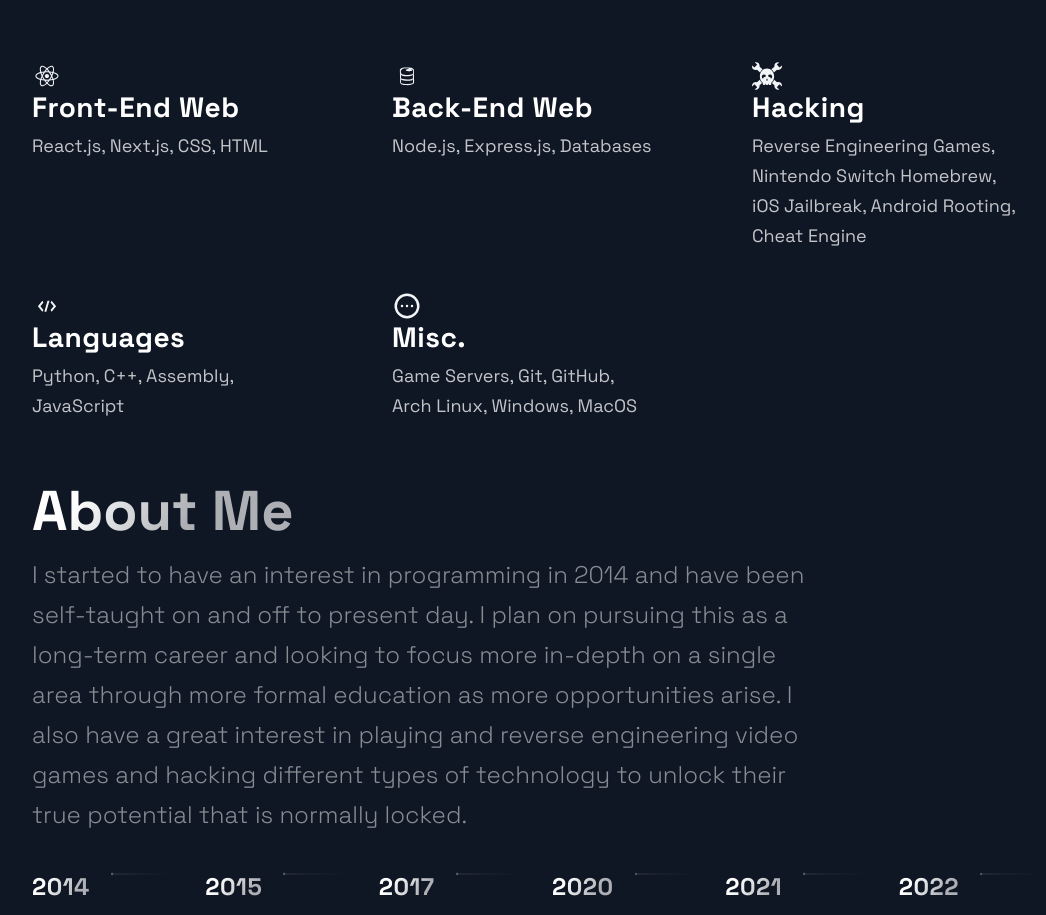
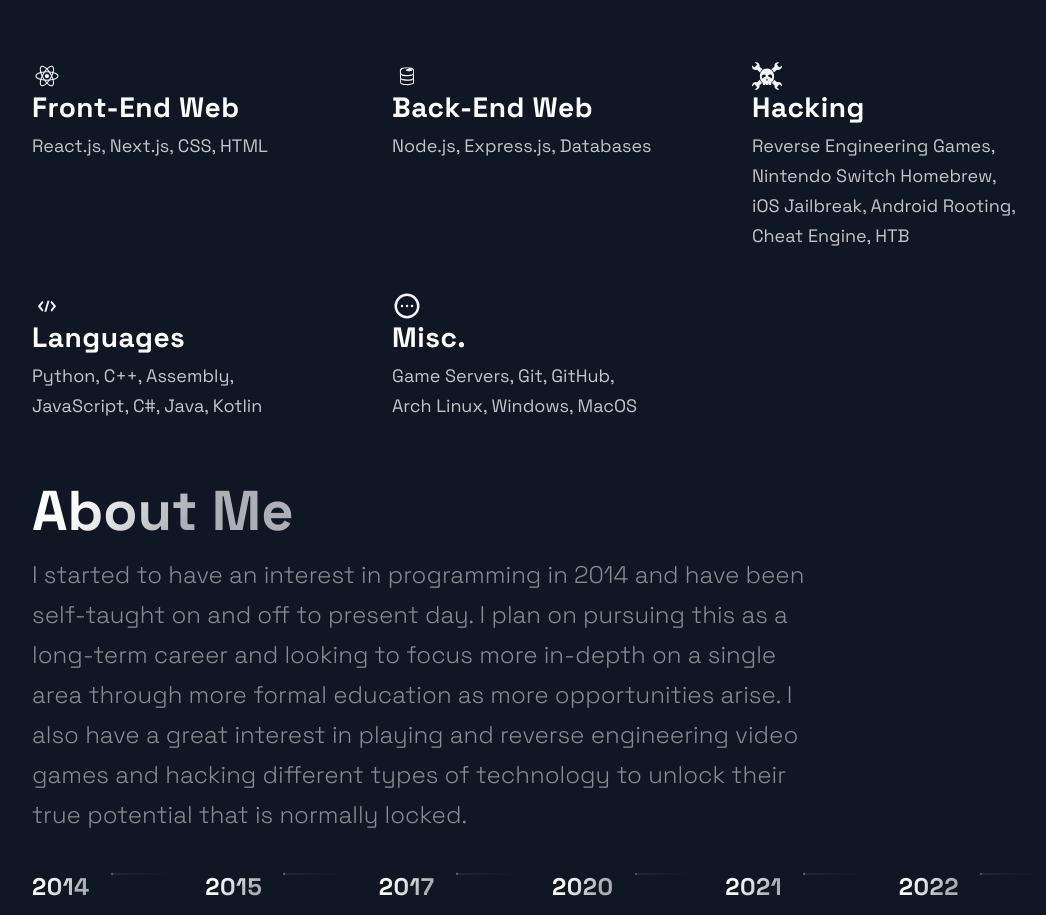
Before and after one commit to Anjato/website-portfolio, a Next.js app: page / in a window 1280 px wide. Shown: the part 2740-3655 px from the top of the page, without its empty margins (88-1134 px from the left). Built offline with nearby package versions, Linux system fonts and the light colour scheme.

Commit message:
added new technologies

```diff
--- a/src/components/Technologies/Technologies.js
+++ b/src/components/Technologies/Technologies.js
@@ -61,7 +61,7 @@ const Technologies = () =>  (
                       Reverse Engineering Games, <br/>
                       Nintendo Switch Homebrew, <br/>
                       iOS Jailbreak, Android Rooting, <br/>
-                      Cheat Engine
+                      Cheat Engine, HTB
                   </ListParagraph>
               </ListContainer>
           </ListItem>
@@ -71,7 +71,8 @@ const Technologies = () =>  (
               <ListTitle>Languages</ListTitle>
               <ListParagraph>
                   Python, C++, Assembly, <br/>
-                  JavaScript
+                  JavaScript, C#, Java, Kotlin <br/>
+
               </ListParagraph>
           </ListContainer>
       </ListItem>
```
